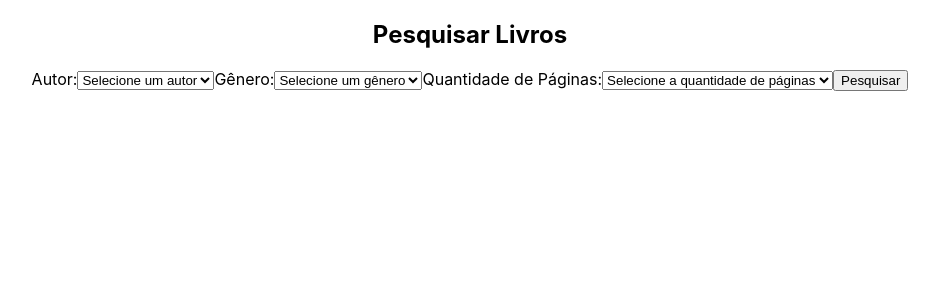
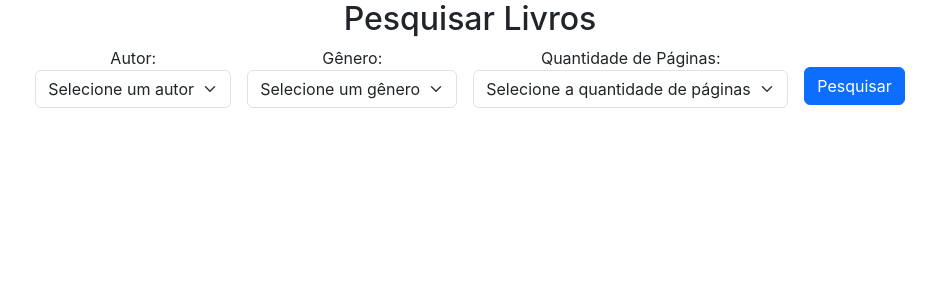
Before and after one commit to KevinFonsecaa/Book-match, a React (Create React App) app: page / in a window 1280 px wide. Shown: the top 300 px of the page, without its empty margins (170-1109 px from the left). Built offline with nearby package versions, Linux system fonts and the light colour scheme.

Commit message:
atualizações

```diff
--- a/public/index.html
+++ b/public/index.html
@@ -24,6 +24,11 @@
       work correctly both with client-side routing and a non-root public URL.
       Learn how to configure a non-root public URL by running `npm run build`.
     -->
+
+      <!-- Outras tags head -->
+      <link rel="stylesheet" href="https://cdn.jsdelivr.net/npm/bootstrap@5.3.3/dist/css/bootstrap.min.css">
+
+
     <title>React App</title>
   </head>
   <body>
--- a/src/components/SearchBooks.js
+++ b/src/components/SearchBooks.js
@@ -1,5 +1,7 @@
 import React, { useState } from 'react';
-import { firestore } from '../utils/firebase'; // Importe o objeto firestore do seu arquivo firebase.js
+import { collection, query, getDocs, where } from 'firebase/firestore';
+
+import { firestore } from '../utils/firebase'
 
 const SearchBooks = () => {
   const [author, setAuthor] = useState('');
@@ -7,24 +9,19 @@ const SearchBooks = () => {
   const [pageCount, setPageCount] = useState('');
   const [searchResults, setSearchResults] = useState([]);
 
-  const handleSearch = async () => {
+  const handleSearch = async (e) => {
+    e.preventDefault();
     try {
-      const booksRef = firestore.collection('livros');
-      let query = booksRef;
+      const booksRef = collection(firestore, 'Livros');
+      let q = query(booksRef); // Inicia a consulta base
 
-      // Construa a consulta com base nos filtros selecionados
+      // Adiciona filtros Ã  consulta com base nos valores selecionados
       if (author !== '') {
-        query = query.where('autor', '==', author);
-      }
-      if (genre !== '') {
-        query = query.where('genero', '==', genre);
-      }
-      if (pageCount !== '') {
-        query = query.where('qtdPaginas', '==', parseInt(pageCount));
+        q = query(q, where('autor', '==', author));
       }
 
-      // Execute a consulta
-      const snapshot = await query.get();
+
+      const snapshot = await getDocs(q); // Executa a consulta
 
       // Limpe os resultados anteriores
       setSearchResults([]);
@@ -34,6 +31,7 @@ const SearchBooks = () => {
       snapshot.forEach(doc => {
         results.push({ id: doc.id, ...doc.data() });
       });
+      console.log(results);
       setSearchResults(results);
     } catch (error) {
       console.error('Erro ao buscar livros:', error);
@@ -41,42 +39,59 @@ const SearchBooks = () => {
   };
 
   return (
-    <div>
+    <div className='container'>
       <h2>Pesquisar Livros</h2>
+
+      <form className='row row-cols-lg-auto g-3 align-items-center justify-content-center' >
+        <div className="col-12">
           <label>Autor:</label>
-      <select value={author} onChange={e => setAuthor(e.target.value)}>
+          <select value={author} onChange={e => setAuthor(e.target.value)} className="form-select col-lg-4">
             <option value="">Selecione um autor</option>
             <option value="Suzanne Collins">Suzanne Collins</option>
             <option value="George Orwell">George Orwell</option>
           </select>
+        </div>
+        <div className="col-12">
           <label>Gênero:</label>
-      <select value={genre} onChange={e => setGenre(e.target.value)}>
+          <select value={genre} onChange={e => setGenre(e.target.value)} className="form-select">
             <option value="">Selecione um gênero</option>
-        <option value="Ficção">Ficção</option>
+            <option value="Ficcao">Ficção</option>
             <option value="distopia">distopia</option>
           </select>
+        </div>
+        <div className="col-12">
           <label>Quantidade de Páginas:</label>
-      <select value={pageCount} onChange={e => setPageCount(e.target.value)}>
+          <select value={pageCount} onChange={e => setPageCount(e.target.value)} className="form-select">
             <option value="">Selecione a quantidade de páginas</option>
             <option value="326">326</option>
             <option value="400">400</option>
           </select>
-      <button onClick={handleSearch}>Pesquisar</button>
+        </div>
+        <div className="col-12" >
+          <button className="btn btn-primary" style={{ marginTop: 17 }} onClick={handleSearch}>Pesquisar</button>
+        </div>
+
+
+      </form>
+
 
       {/* Exibir resultados */}
-      <div>
+      <div className='container mt-6' style={{ 'marginTop': 25 }}>
         {searchResults.length > 0 ? (
           <div>
-            <h3>Resultados da Pesquisa:</h3>
+            <h3 className='mt-5' >Resultados da Pesquisa:</h3>
+
             <ul>
               {searchResults.map(book => (
-                <li key={book.id}>
-                  <strong>Título:</strong> {book.nomeLivro}<br />
+                <div className='col-lg-12 border rounded mt-5'>
+                  <li key={book.id} style={{ listStyle: 'none' }}>
+                    <strong>Título:</strong> {book.nomeLivros}<br />
                     <strong>Autor:</strong> {book.autor}<br />
                     <strong>Gênero:</strong> {book.genero}<br />
                     <strong>Descrição:</strong> {book.descricao}<br />
                     <strong>Quantidade de Páginas:</strong> {book.qtdPaginas}
                   </li>
+                </div>
               ))}
             </ul>
           </div>
```
Lines whose indentation alone changed are shown as unchanged.
